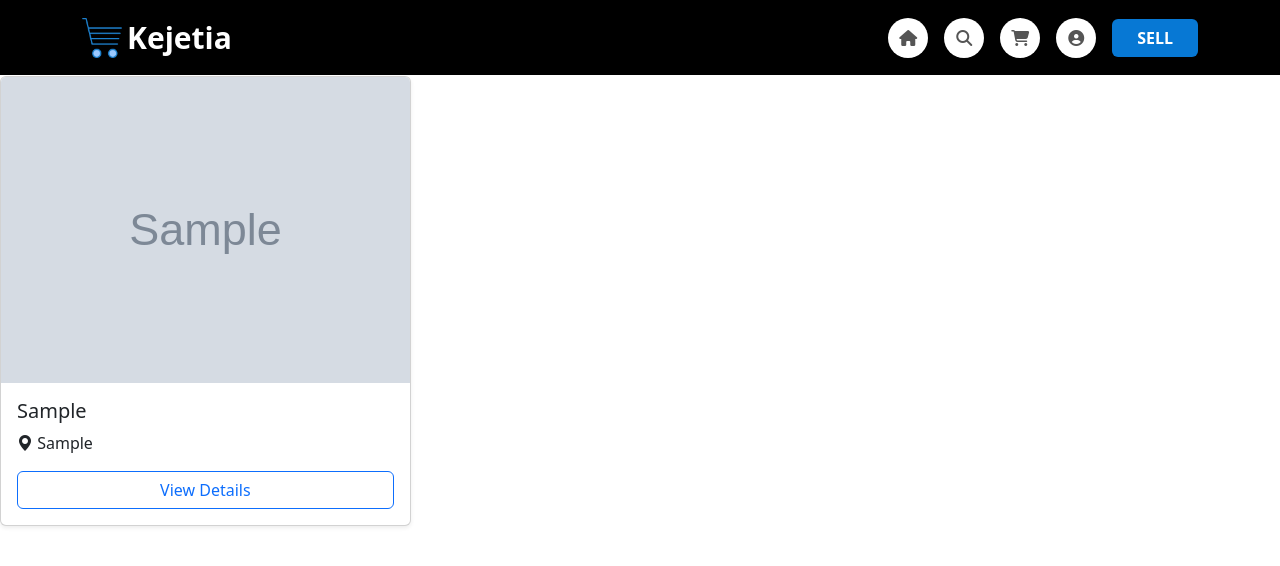
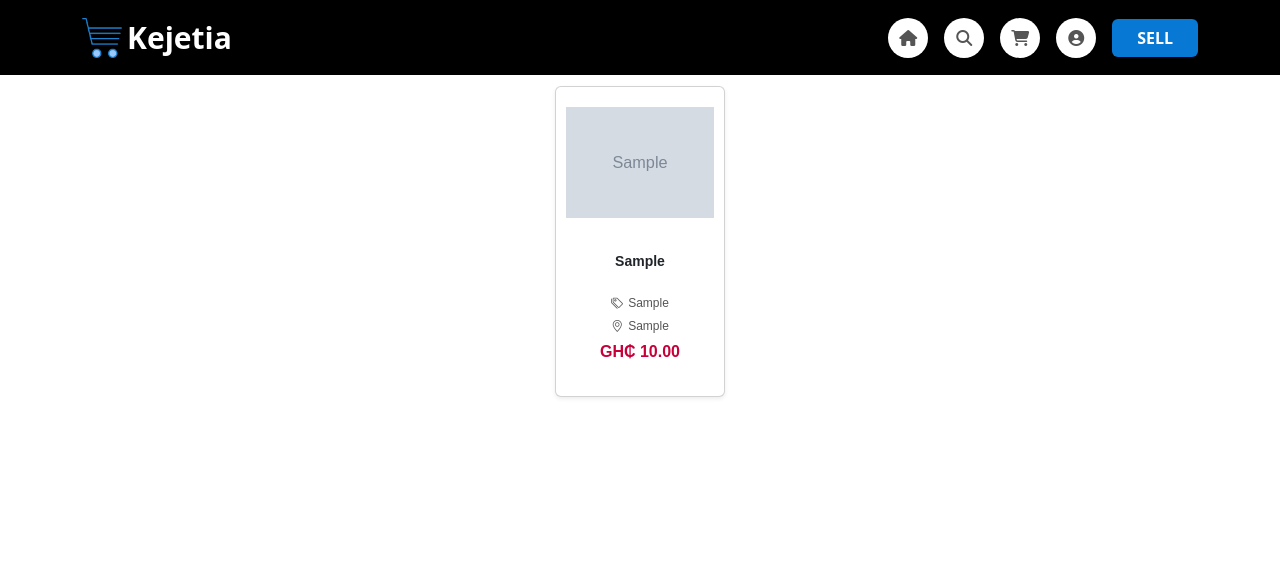
Before and after one commit to kwabsntim/Kejetia, a Flask app: page /dashboard/products in a window 1280 px wide. Shown: the top 566 px of the page. Run offline with Flask 3, Linux system fonts and the light colour scheme; a user stored in the database is signed in; tables that the repository leaves empty hold one stand-in row (values such as "Sample post"); grey boxes marked "Sample" are stand-in pictures; some libraries are stand-ins or nearby versions.

Commit message:
detail changes and some other factors changed

```diff
--- a/models.py
+++ b/models.py
@@ -60,6 +60,9 @@ class Item(db.Model):
     id = db.Column(db.Integer, primary_key=True)
     user_id = db.Column(db.Integer, db.ForeignKey('users.id'))
     category = db.Column(db.String(80), nullable=False)
+    price = db.Column(db.Float, nullable=True)
+    name = db.Column(db.String(120), nullable=False)
+    description = db.Column(db.Text, nullable=True)
     location = db.Column(db.String(120), nullable=False)
     photo_filename = db.Column(db.String(255))
     video_filename = db.Column(db.String(255), nullable=False)
--- a/static/css/styles.css
+++ b/static/css/styles.css
@@ -395,6 +395,49 @@ body {
     text-align: center;
     color: #6b7280;
 }
+        .product-card {
+            width: 170px;
+            margin: auto;
+            font-family: 'Arial', sans-serif;
+        }
+
+        .product-card img {
+            height: 150px;
+            object-fit: contain;
+            padding: 10px;
+        }
+
+        .product-card .card-title {
+            font-size: 14px;
+            font-weight: 600;
+            margin-bottom: 0.3rem;
+            min-height: 36px;
+            overflow: hidden;
+        }
+
+        .product-card .price {
+            font-size: 16px;
+            color: #c70039;
+            font-weight: bold;
+        }
+
+        .product-card .info-text {
+            font-size: 12px;
+            color: #555;
+            margin-bottom: 5px;
+            display: flex;
+            align-items: center;
+            justify-content: center;
+            gap: 5px;
+        }
+
+        .product-grid {
+            display: flex;
+            flex-wrap: wrap;
+            justify-content: space-around;
+            gap: 20px;
+            padding: 10px;
+        }
 
 /* Responsive tweaks */
 @media (max-width: 576px) {
--- a/templates/dashboard/products.html
+++ b/templates/dashboard/products.html
@@ -1,24 +1,37 @@
 {% extends "dashboard.html" %}
 
 {% block content %}
-<div class="row row-cols-1 row-cols-md-3 g-4">
+<div class="product-grid">
     {% for item in items %}
-    <div class="col">
-        <div class="card h-100 shadow-sm">
+    <div class="card product-card shadow-sm">
+        <a href="{{ url_for('products', item_id=item.id) }}" style="text-decoration: none; color: inherit;">
             {% if item.photo_filename %}
             <img src="{{ url_for('static', filename='uploads/photos/' ~ item.photo_filename) }}" class="card-img-top"
                 alt="{{ item.category }}">
             {% else %}
-            <img src="{{ url_for('static', filename='images/no-image.png') }}" class="card-img-top"
-                alt="No image available">
+            <img src="{{ url_for('static', filename='images/no-image.png') }}" class="card-img-top" alt="No image">
             {% endif %}
-            <div class="card-body">
-                <h5 class="card-title text-capitalize">{{ item.category }}</h5>
-                <p class="card-text"><i class="bi bi-geo-alt-fill"></i> {{ item.location }}</p>
-                <a href="{{ url_for('product_detail', item_id=item.id) }}" class="btn btn-outline-primary w-100">View
-                    Details</a>
+
+            <div class="card-body text-center">
+                <h6 class="card-title">{{ item.category }}</h6>
+
+                <!-- Category icon -->
+                <div class="info-text">
+                    <i class="bi bi-tags"></i>
+                    <span>{{ item.category }}</span>
+                </div>
+
+                <!-- Location icon -->
+                <div class="info-text">
+                    <i class="bi bi-geo-alt"></i>
+                    <span>{{ item.location }}</span>
+                </div>
+
+                {% if item.price %}
+                <p class="price">GH₵ {{ '%.2f'|format(item.price) }}</p>
+                {% endif %}
             </div>
-        </div>
+        </a>
     </div>
     {% endfor %}
 </div>
--- a/templates/dashboard/sell.html
+++ b/templates/dashboard/sell.html
@@ -20,6 +20,11 @@
                 <option value="Clothing">Clothing</option>
                 <!-- Add more -->
             </select>
+        </div>
+
+        <div class="mb-3">
+            <label class="form-label">Price <span class="required-star">*</span></label>
+            <input type="text" name="price" class="form-control" placeholder="Enter your price" required>
         </div>
 
         <div class="mb-3">
```
Also changed, not shown: instance/yourdatabase.db.
